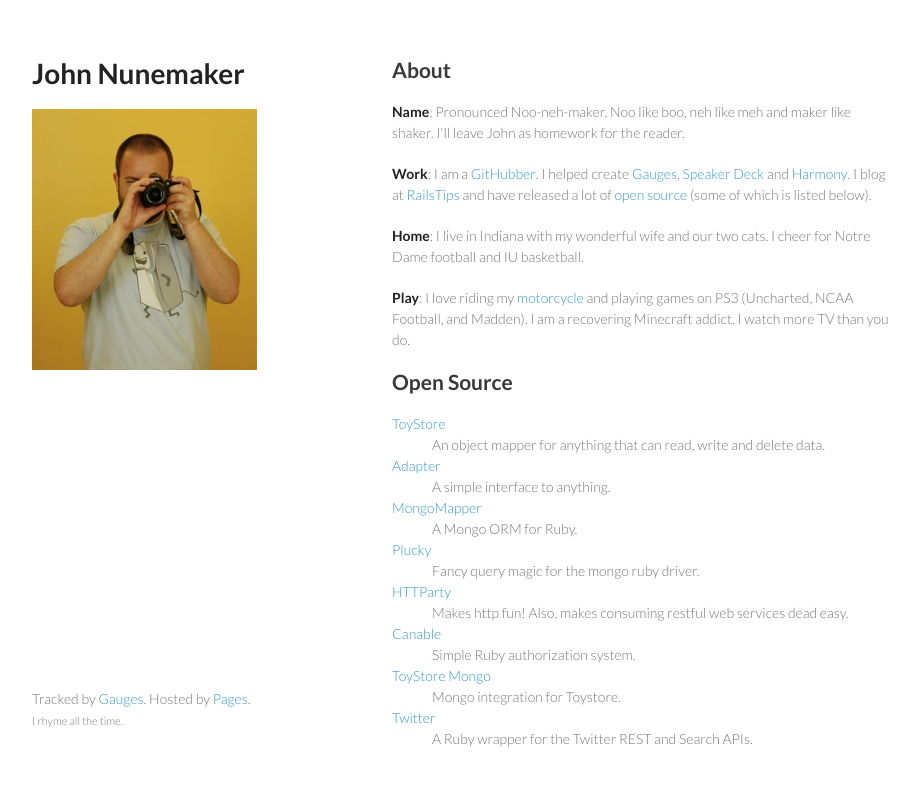
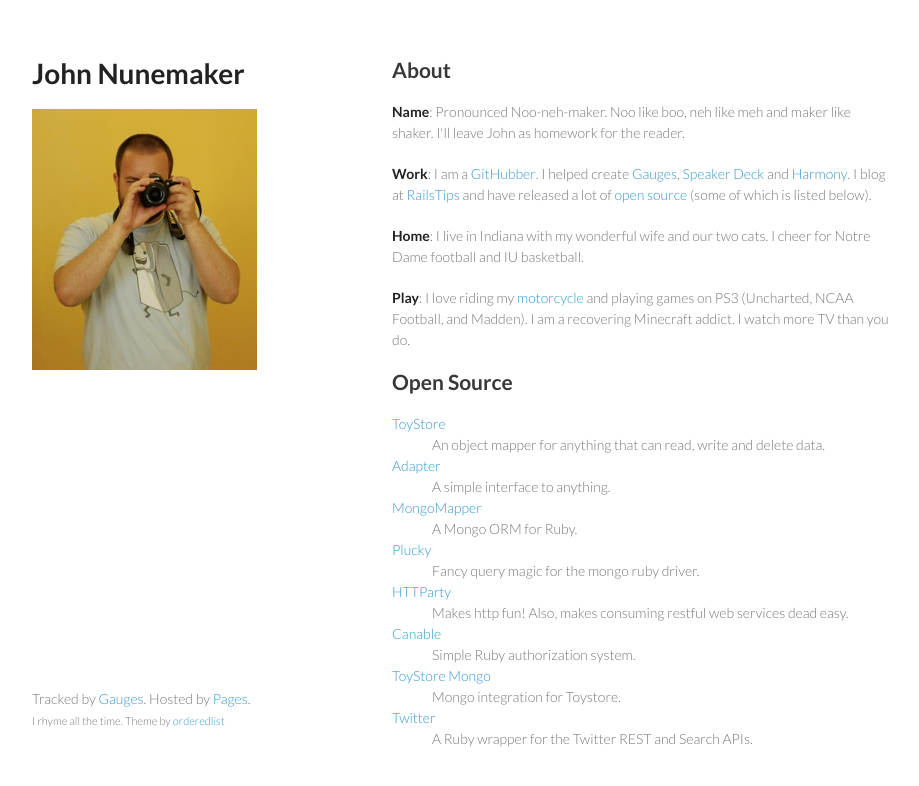
Before and after one commit to dineshkummarc/jnunemaker.github.com, a plain HTML site: page index.html in a window 1280 px wide. Shown: the whole page, without its empty margins (178-1097 px from the left). Drawn offline with Linux system fonts and the light colour scheme.

Commit message:
Update footer

```diff
--- a/index.html
+++ b/index.html
@@ -58,7 +58,8 @@
         </dl>
       </section>
       <footer>
-        <p>Tracked by <a href="http://get.gaug.es/">Gauges</a>. Hosted by <a href="http://pages.github.com">Pages</a>.<br /><small>I rhyme all the time.</small></p>
+        <p>Tracked by <a href="http://get.gaug.es/">Gauges</a>. Hosted by <a href="http://pages.github.com">Pages</a>.<br />
+          <small>I rhyme all the time. Theme by <a href="https://github.com/orderedlist">orderedlist</a></small></p>
       </footer>
     </div>
     <script src="javascripts/scale.fix.js"></script>
```
